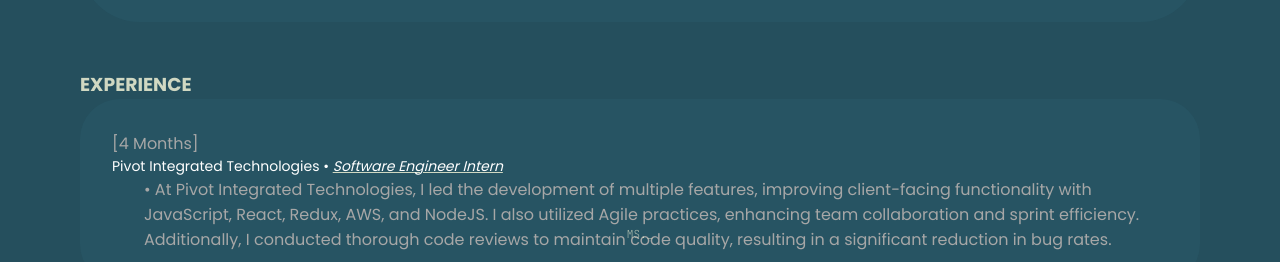
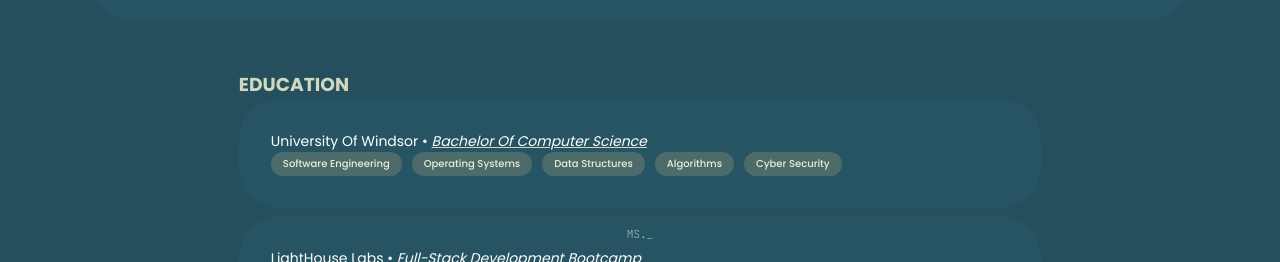
Before and after one commit to saka01/personalportfolio, a Next.js app: page / in a window 1280 px wide. Shown: the part 538-800 px from the top of the page. Built offline with nearby package versions, Linux system fonts and the light colour scheme.

Commit message:
fixed skills to shorten when screen size change

```diff
--- a/components/resume/Experience.js
+++ b/components/resume/Experience.js
@@ -61,25 +61,21 @@ const Experience = () => {
       <h3 style={{ color: "#d0d8c2" }}>EXPERIENCE</h3>
       {Edata.map((job, index) => (
           <div className="experience_card" key={index}>
-
             <span className="workTime">{`${job.workTime}`}</span>
 
-        <br />
-
             <div className="experience_header">
-
               <p className="workTitle">
                 {`${job.companyName}  • `}
                 <i className="custyItalics">{job.workTitle}</i>
               </p>
-
             </div>
 
             <div className="workInfo">
               <span>{job.summary}</span>
             </div>
+            <br />
 
-          {/* <Skills skillsList={job.skillsList} /> */}
+            <Skills skillsList={job.skillsList} />
           </div>
       ))}
     </div>
--- a/components/resume/Skills.js
+++ b/components/resume/Skills.js
@@ -1,14 +1,35 @@
-const Skills = ({skillsList, header}) => {
+import React, { useState, useEffect } from "react";
 
+const Skills = ({ skillsList, header }) => {
+
+  const [maxSkillsToShow, setMaxSkillsToShow] = useState(4);
+
+  useEffect(() => {
+    const handleResize = () => {
+      const maxSkills = window.innerWidth >= 768 ? skillsList.length : 4;
+      setMaxSkillsToShow(maxSkills);
+    };
+
+    handleResize(); // Call it initially to set the correct number of skills
+    window.addEventListener("resize", handleResize);
+
+    return () => {
+      window.removeEventListener("resize", handleResize);
+    };
+  }, [skillsList]); // Re-run effect when skillsList changes
 
   return (
-    <div className="otherexperience_style">
+    <div className="skillsContainer">
       {header && <h4 style={{ color: "#a7a7a7" }}>{header}</h4>}
-      {skillsList.map((skill, index) => (
+
+      {skillsList.slice(0, maxSkillsToShow).map((skill, index) => (
         <span key={index} className="skills">
           {skill}
         </span>
       ))}
+      {skillsList.length > maxSkillsToShow && (
+        <span className="skills">+{skillsList.length - maxSkillsToShow}</span>
+      )}
     </div>
   );
 };
--- a/pages/index.js
+++ b/pages/index.js
@@ -13,19 +13,13 @@ export default function Home() {
   const frameworks = ["ReactJS", "NextJS", "NodeJS", "Django", "Flask"];
   const others = ["Git/GitHub", "Google Cloud", "MongoDB"];
 
-
-
   return (
     <section className="home">
       <ResumeNav />
-        {/* <Education /> */}
-      <div id="experience">
-        <Experience />
-      </div>
-      <div id="projects">
-        <ProjectPage />
-        <TechStack />
-      </div>
+      <Education />
+      <Experience />
+      <ProjectPage />
+      <TechStack />
     </section>
   );
 }
--- a/styles/globals.css
+++ b/styles/globals.css
@@ -220,16 +220,15 @@ justify-content:space-around;
   border-radius: 50px;
   font-size: 10px;
   font-weight: 500;
+  width: max-content;
 }
 
+.skillsContainer{
+  display: flex;
+  flex-direction: row;
+  color: #e7f0d8;
+}
 
-.otherexperience_style{
-  color: #e7f0d8;
-  /* padding: 0.5em; */
-  /* border: 5px solid rgba(128, 128, 128, 0.463); */
-  /* height: inherit; */
-
-}
 
 .experience_header {
 display: flex;
```
Lines whose indentation alone changed are shown as unchanged.
